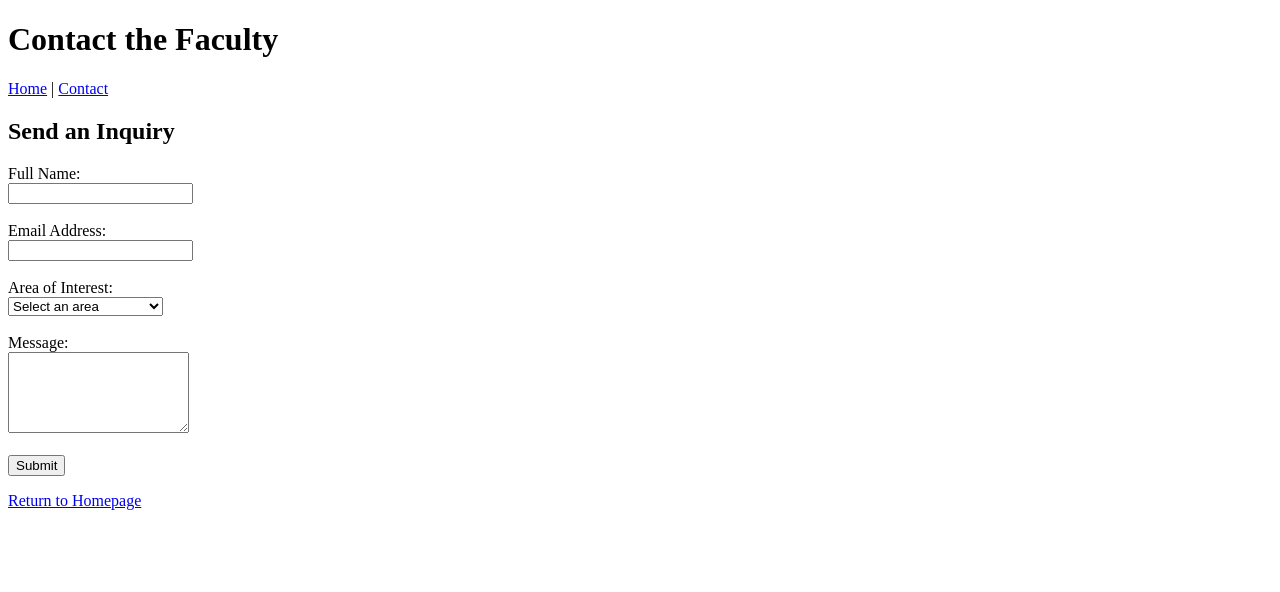
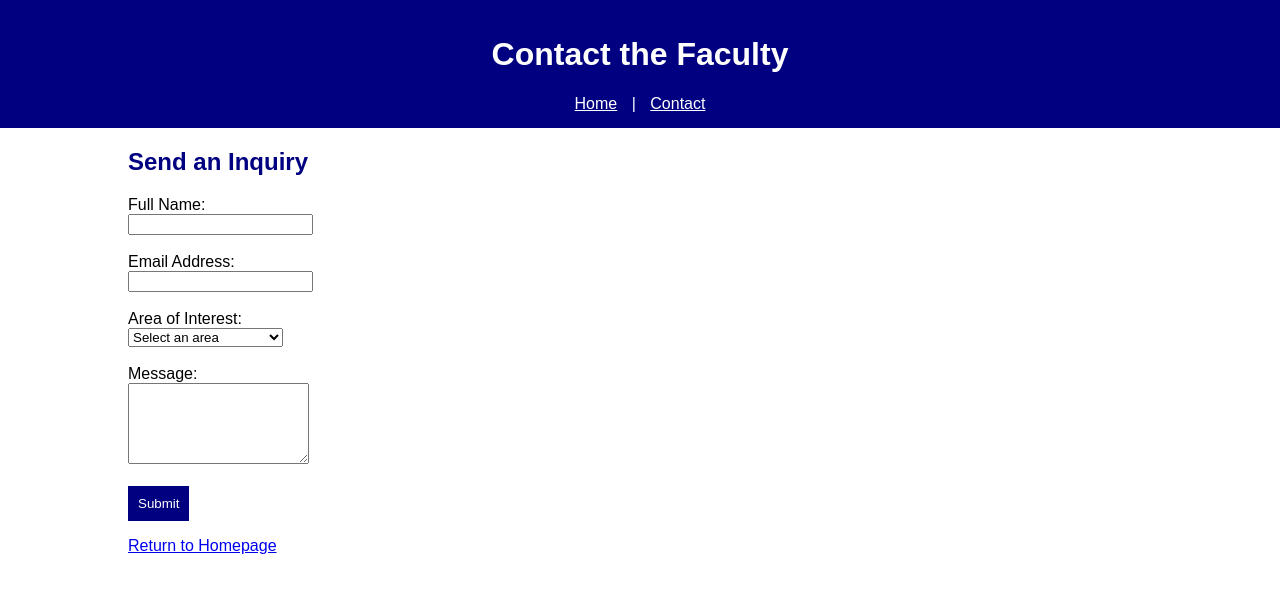
Before and after one commit to imc552/faculty-profile-website, a plain HTML site: page contact.html in a window 1280 px wide. Drawn offline with Linux system fonts and the light colour scheme.

Commit message:
Adding style.css
Edits index.html and contact.html to use style.css

```diff
--- a/contact.html
+++ b/contact.html
@@ -4,6 +4,8 @@
 <head>
     <meta charset="UTF-8">
     <title>Contact Form</title>
+
+    <link rel="stylesheet" href="style.css">
 </head>
 <body>
 
--- /dev/null
+++ b/style.css
@@ -0,0 +1,42 @@
+
+body {
+    margin: 0;
+    font-family: Arial, sans-serif;
+    background-color: #ffffff;
+    color: black;
+}
+
+header {
+    background-color: navy;
+    color: white;
+    text-align: center;
+    padding: 15px;
+}
+
+nav a {
+    color: white;
+    margin: 10px;
+}
+
+main {
+    width: 80%;
+    margin: 20px auto;
+}
+
+h2 {
+    color: navy;
+}
+
+.button, button {
+    background-color: navy;
+    color: white;
+    padding: 10px;
+    border: none;
+}
+
+footer {
+    background-color: navy;
+    color: white;
+    text-align: center;
+    padding: 10px;
+}
```
Also changed, not shown: index.html (+2 -0 lines).
